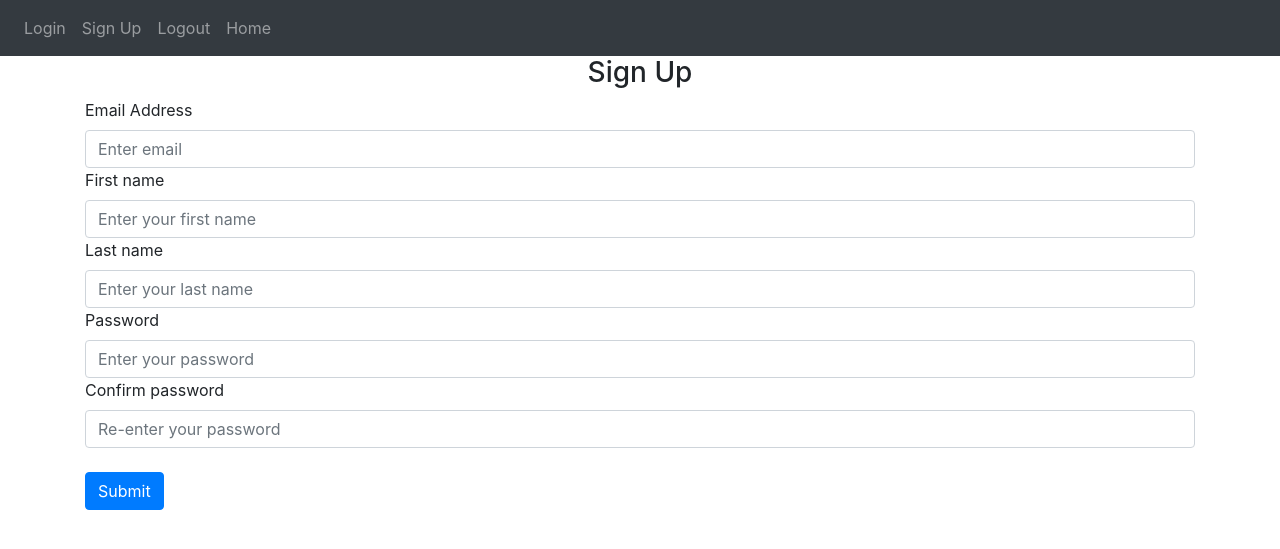
After one commit to The-Samyar/notes-web-app, a Flask app: page /sign-up/ in a window 1280 px wide. The commit adds this page. Shown: the top 549 px of the page. Run offline with Flask 2, Linux system fonts and the light colour scheme; some libraries are stand-ins or nearby versions.

Commit message:
Login, sign up
- Created html templates for login and sign up
- Added really basic input checks and error flashing system for sign up
- Hooked up the templates with backend

```diff
--- a/main/webfiles/__init__.py
+++ b/main/webfiles/__init__.py
@@ -7,6 +7,6 @@ def create_app():
     app.config['SECRET_KEY'] = "qwerty"
 
     app.register_blueprint(views, url_prefix='')
-    app.register_blueprint(auth, url_prefix='/auth/')
+    app.register_blueprint(auth, url_prefix='')
 
     return app
--- a/main/webfiles/auth.py
+++ b/main/webfiles/auth.py
@@ -1,15 +1,41 @@
-from flask import Blueprint
+from flask import Blueprint, render_template, request, redirect, flash
 
 auth = Blueprint('auth', __name__)
 
-@auth.route('login/')
+@auth.route('/login/', methods=['GET', 'POST'])
 def login():
-    return "Login page"
-
-@auth.route('logout/')
+    if request.method == 'GET':
+        return render_template("login.html", text="samyar")
+    else:
+        data = request.form
+        print(data)
+        return redirect('/login/')
+@auth.route('/logout/')
 def logout():
     return "Logout page"
 
-@auth.route('sign-up/')
+@auth.route('/sign-up/', methods=['GET', 'POST'])
 def signup():
-    return "Signup page"
+    if request.method == 'GET':
+        return render_template("sign_up.html")
+    else:
+        error = False
+        data = request.form
+
+        if len(data['email']) < 4:
+            flash("Email is too short", category='Error')
+            error = True
+
+        if len(data['password1']) < 4:
+            flash("Choose a longer password", category='Error')
+            error = True
+
+        if data['password1'] != data['password2']:
+            flash("Your password is not same as confirmed one", category='Error')
+            error = True
+
+        if error == False:
+            flash("Account created", category="Success")
+            return redirect('/')
+        else:
+            return render_template("sign_up.html")
--- a/main/webfiles/templates/base.html
+++ b/main/webfiles/templates/base.html
@@ -31,13 +31,13 @@
         <span class="navbar-toggler-icon"></span>
       </button>      <div class="collapse navbar-collapse" id="navbar">
         <div class="navbar-nav">
-          <a class="nav-item nav-link" id="login" href="/login">
+          <a class="nav-item nav-link" id="login" href="/login/">
             Login
           </a>
-          <a class="nav-item nav-link" id="signUp" href="/sign-up">
+          <a class="nav-item nav-link" id="signUp" href="/sign-up/">
             Sign Up
           </a>
-          <a class="nav-item nav-link" id="logout" href="/logout">
+          <a class="nav-item nav-link" id="logout" href="/logout/">
             Logout
           </a>
           <a class="nav-item nav-link" id="home" href="/">
@@ -48,6 +48,31 @@
 
       </div>
     </nav>
+    {% with messages = get_flashed_messages(with_categories = true) %}
+      {% if messages %}
+        {% for category, message in messages %}
+          {% if category == 'Error' %}
+            <div class="alert alert-danger alert-dismissable fade show" role="alert">
+              {{ message }}
+              <button type="button" class="close" data-dismiss="alert">
+                <span aria-hidden="true">
+                  &times;
+                </span>
+              </button>
+            </div>
+          {% else %}
+            <div class="alert alert-success alert-dismissable fade show" role="alert">
+              {{ message }}
+              <button type="button" class="close" data-dismiss="alert">
+                <span aria-hidden="true">
+                  &times;
+                </span>
+              </button>
+            </div>
+          {% endif %}
+        {% endfor %}
+      {% endif %}
+    {% endwith %}
     <div class="container">
       {% block content %}
       {% endblock %}
--- /dev/null
+++ b/main/webfiles/templates/sign_up.html
@@ -0,0 +1,27 @@
+{% extends "base.html" %}
+
+{% block title %}
+Sign Up
+{% endblock %}
+
+{% block content%}
+<form method="post">
+    <h3 align="center">
+        Sign Up
+    </h3>
+    <div class="form-group">
+        <label for="email">Email Address</label>
+        <input type="email" class="form-control" id="email" name="email" placeholder="Enter email">
+        <label for="firstName">First name</label>
+        <input type="text" class="form-control" id="firstName" name="firstName" placeholder="Enter your first name">
+        <label for="lastName">Last name</label>
+        <input type="text" class="form-control" id="lastName" name="lastName" placeholder="Enter your last name">
+        <label for="password1">Password</label>
+        <input type="password" class="form-control" id="password1" name="password1" placeholder="Enter your password">
+        <label for="password2">Confirm password</label>
+        <input type="password" class="form-control" id="password2" name="password2" placeholder="Re-enter your password">
+        <br>
+        <button type="submit" class="btn btn-primary">Submit</button>
+    </div>
+</form>
+{% endblock %}
```
Also changed, not shown: main/webfiles/templates/login.html (added, +21 -0 lines).
